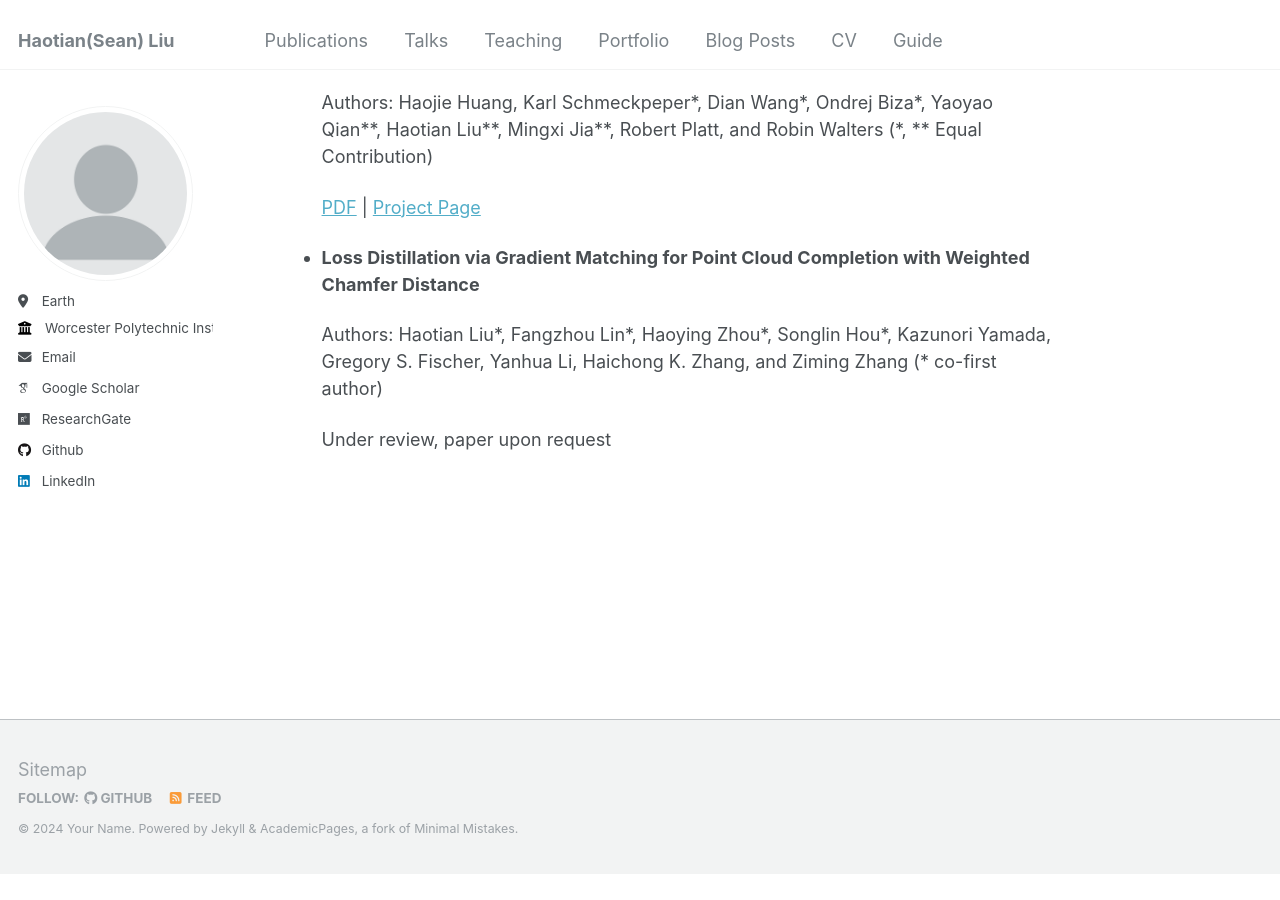
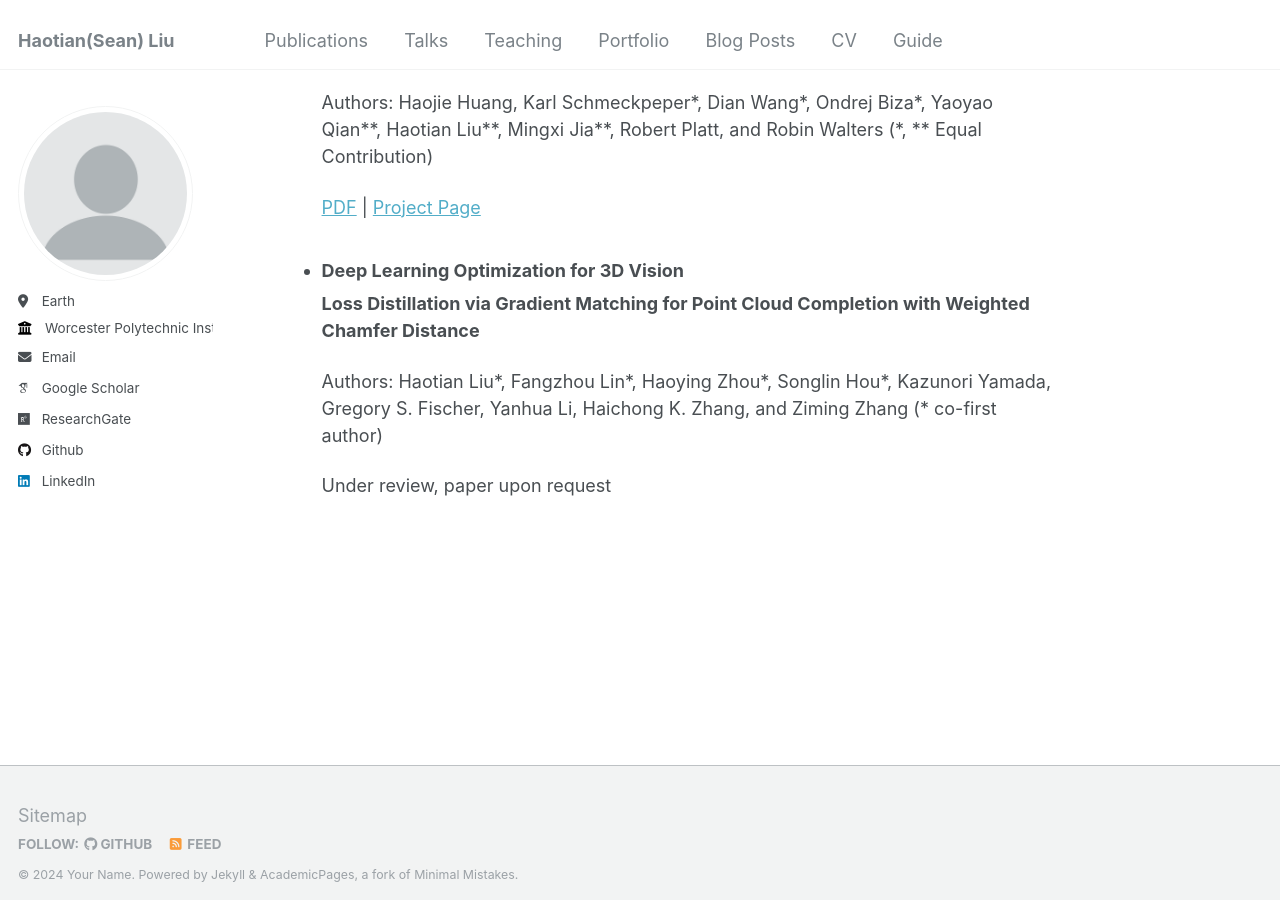
Before and after one commit to seanliu7081/seanliu7081.github.io, a Jekyll site: the page built from _pages/about.md, in a window 1280 px wide and 900 px high, scrolled down 1001 px. Built offline with Jekyll 4.4.1, drawn with Linux system fonts in a browser that asks for light colours; some web fonts are replaced; before the commit the page ends 1876 px from its top, so only the background shows below that.

Commit message:
Update about.md

```diff
--- a/_pages/about.md
+++ b/_pages/about.md
@@ -31,8 +31,8 @@ My long-term research vision is to develop automation systems that are self-adap
             <p><a href="PDF_LINK">PDF</a> | <a href="PROJECT_PAGE_LINK">Project Page</a></p>
         </li>
         <li>
-<!--             <h3>Deep Learning Optimization for 3D Vision</h3>
-            <p><strong>Set-to-Set Similarity Learning via Nearest Neighbor Matching with Gumbel Prior: A Probability Measure</strong></p>
+            <h3>Deep Learning Optimization for 3D Vision</h3>
+<!--             <p><strong>Set-to-Set Similarity Learning via Nearest Neighbor Matching with Gumbel Prior: A Probability Measure</strong></p>
             <p>Authors: Haotian Liu*, Fangzhou Lin*, Haichong Zhang, Kazunori Yamada, Vijaya B Kolachalama, Venkatesh Saligrama, and Ziming Zhang (* co-first author)</p>
             <p>Under review, paper upon request</p> -->
             <p><strong>Loss Distillation via Gradient Matching for Point Cloud Completion with Weighted Chamfer Distance</strong></p>
```
